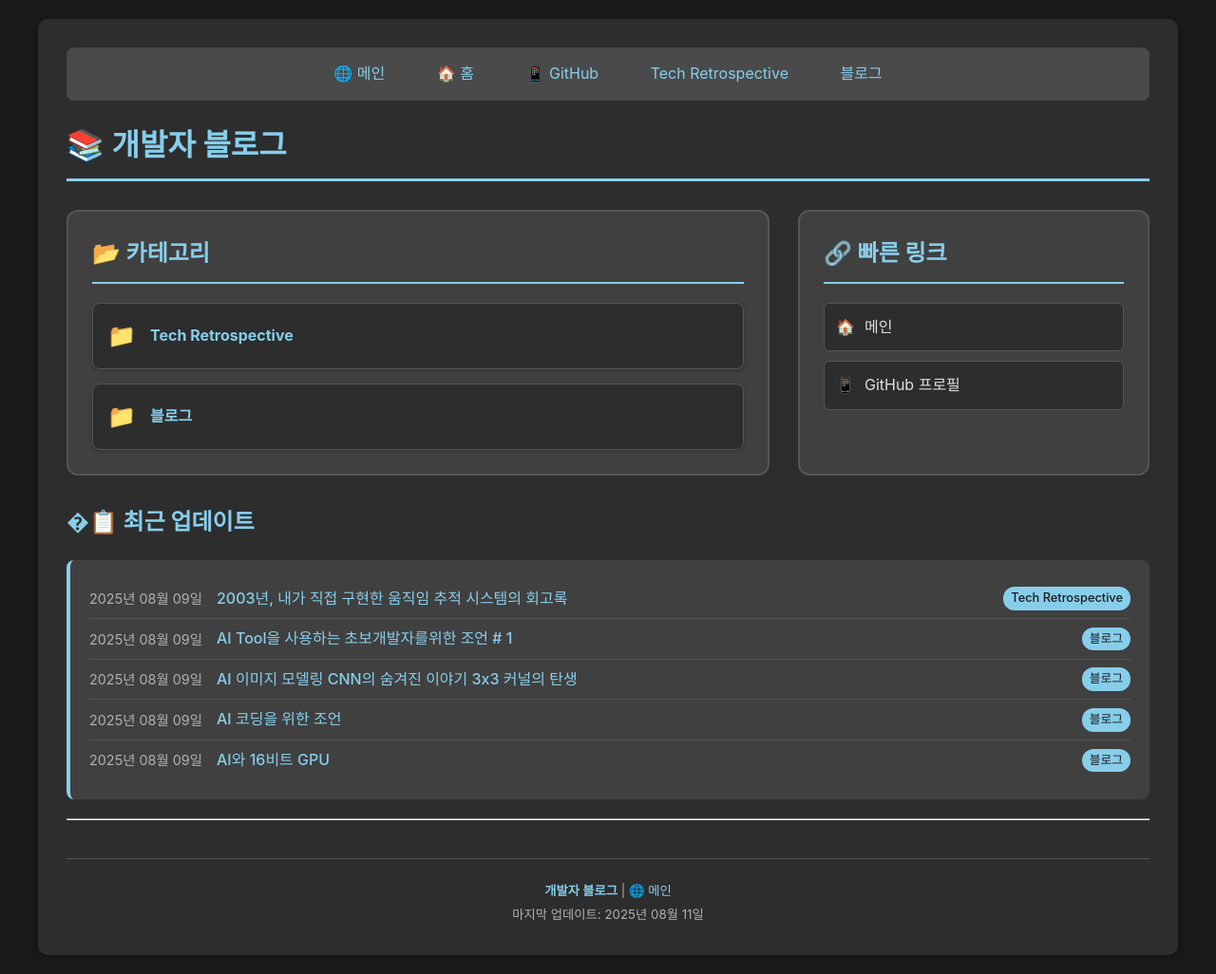
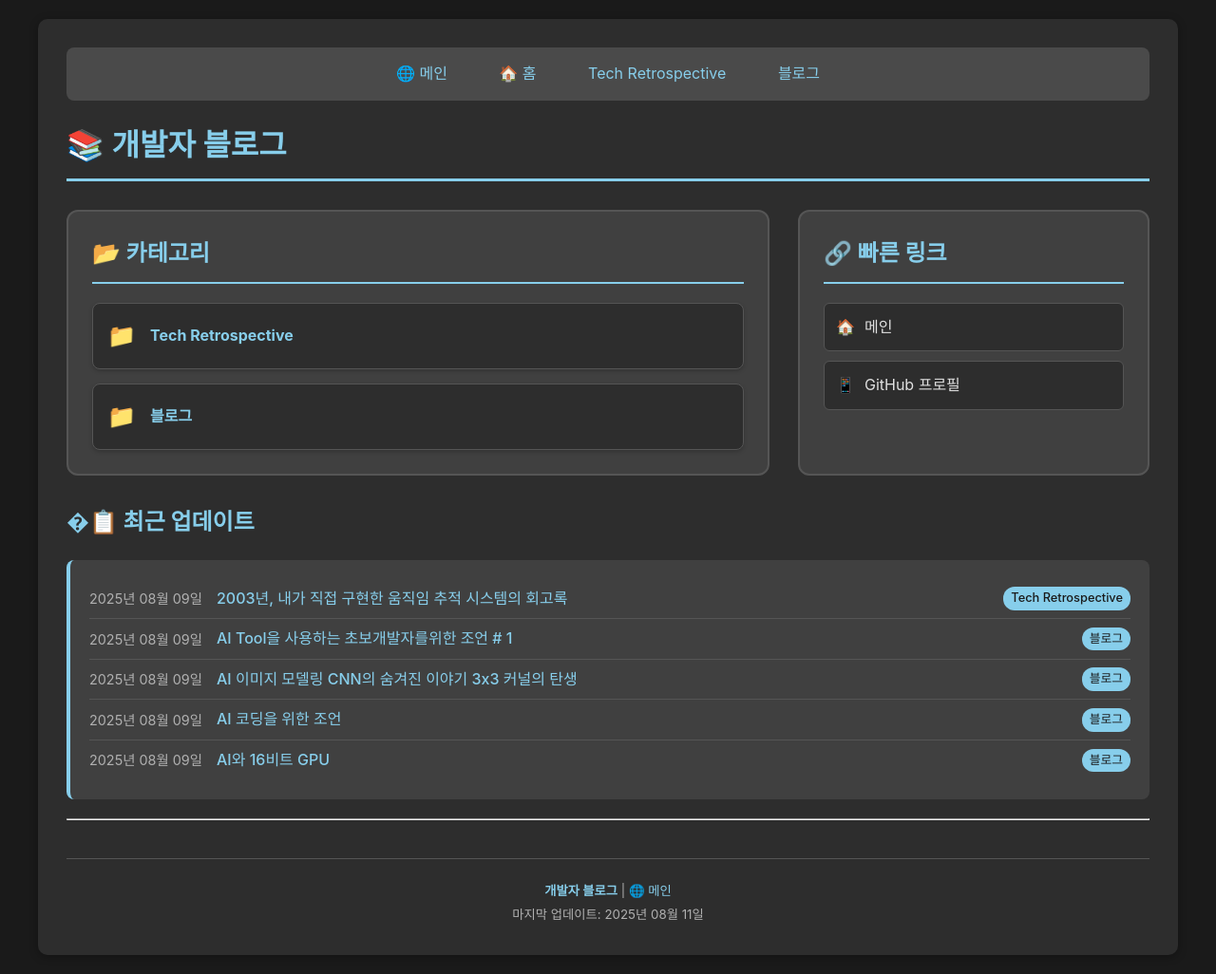
Before and after one commit to c0z0c/blog, a Jekyll site: the page built from index.md, in a window 1280 px wide. Shown: the whole page at 95% size. Built offline with Jekyll 4.4.1, drawn with Linux system fonts in a browser that asks for light colours.

Commit message:
메뉴 변경

```diff
--- a/_layouts/default.html
+++ b/_layouts/default.html
@@ -444,7 +444,6 @@
                         <div class="nav-bar">
                                 <a href="https://c0z0c.github.io/" target="_blank">🌐 메인</a>
                                 <a href="{{ site.baseurl }}/">🏠 홈</a>
-                                <a href="https://github.com/c0z0c" target="_blank">📱 GitHub</a>
                                 {% assign folder_set = "" | split: "" %}
                                 {% for file in site.static_files %}
                                     {% assign path_parts = file.path | split: '/' %}
```
